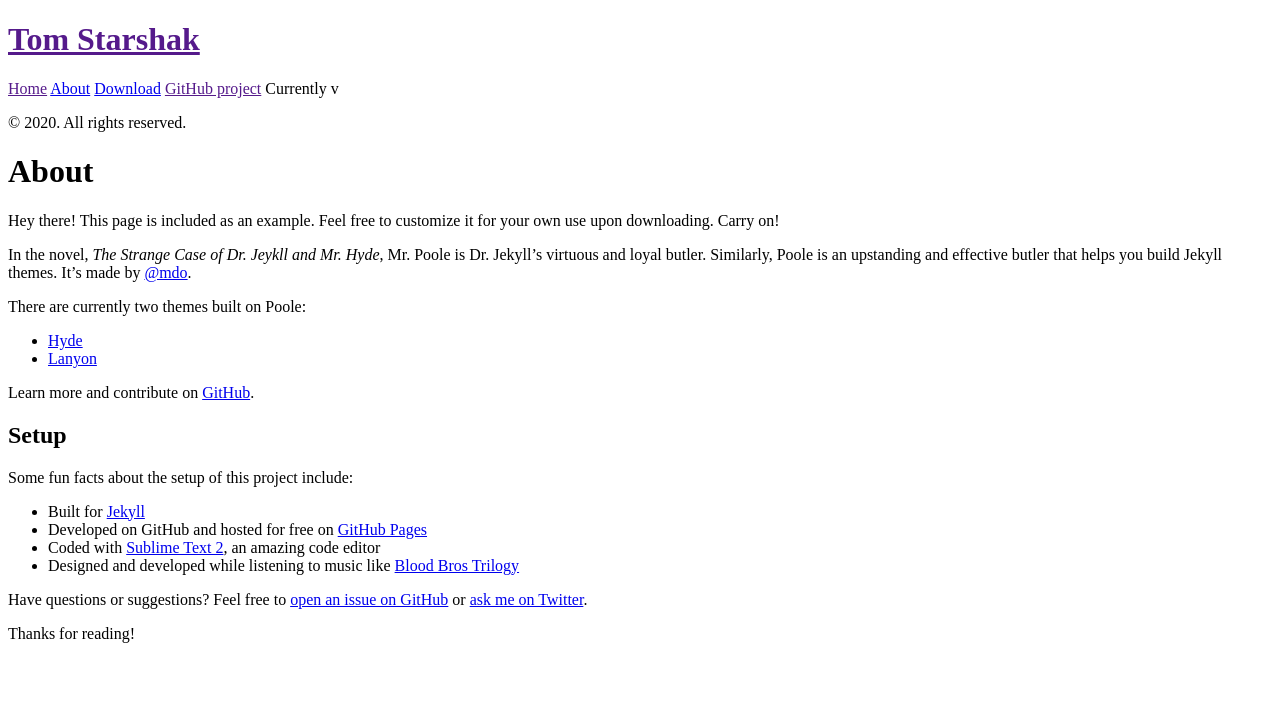
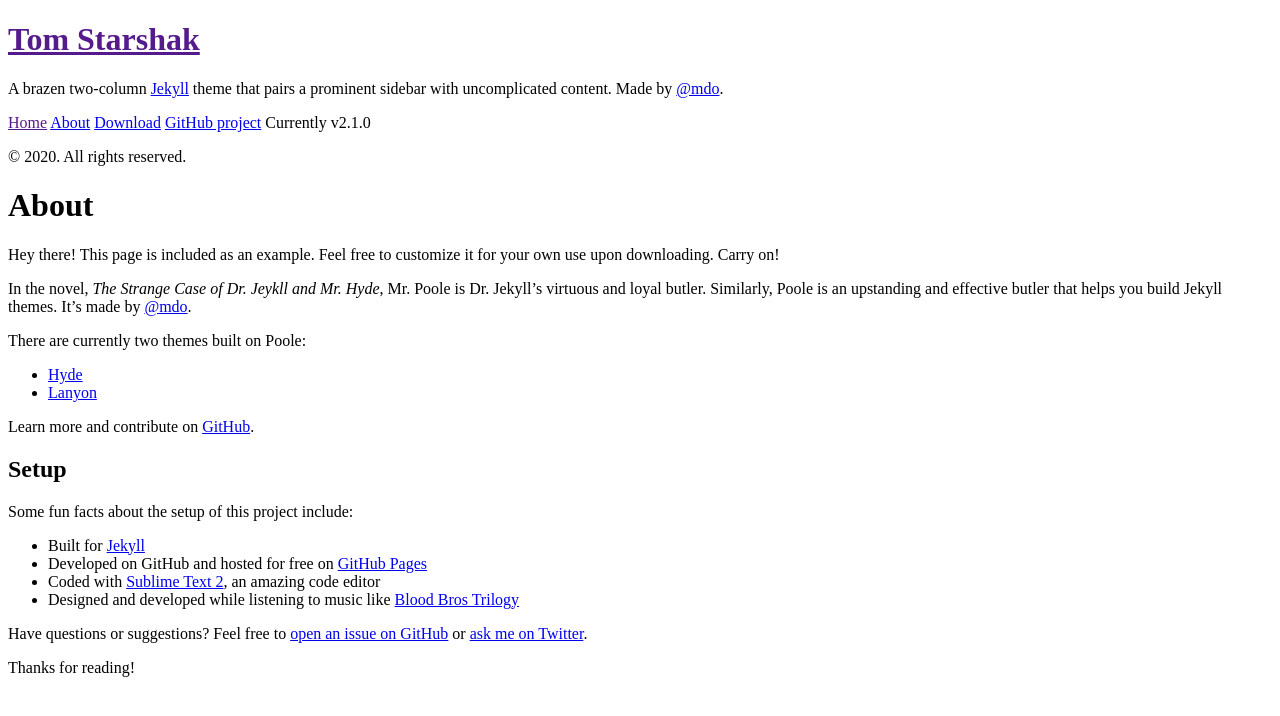
Before and after one commit to TomStarshak/TomStarshak.github.io, a Jekyll site: the page built from about.md, in a window 1280 px wide. Shown: the top 716 px of the page. Built offline with Jekyll 4.4.1, drawn with Linux system fonts in a browser that asks for light colours; Markdown is read by kramdown in place of the engine named in the settings; part of the change alters nothing that is shown.

Commit message:
Update _config.yml

```diff
--- a/_config.yml
+++ b/_config.yml
@@ -9,18 +9,18 @@ permalink:        pretty
 # Setup
 title:            Tom Starshak
 tagline:          'A Personal Page'
-# #description:      'A brazen two-column <a href="http://jekyllrb.com" target="_blank">Jekyll</a> theme that pairs a prominent sidebar with uncomplicated content. Made by <a href="https://twitter.com/mdo" target="_blank">@mdo</a>.'
-# #url:              http://hyde.getpoole.com
-# #baseurl:          /
+description:      'A brazen two-column <a href="http://jekyllrb.com" target="_blank">Jekyll</a> theme that pairs a prominent sidebar with uncomplicated content. Made by <a href="https://twitter.com/mdo" target="_blank">@mdo</a>.'
+url:              http://hyde.getpoole.com
+baseurl:          /
 
-# author:
-  # name:           'Mark Otto'
-  # url:            https://twitter.com/mdo
+author:
+  name:           'Mark Otto'
+  url:            https://twitter.com/mdo
 
-# paginate:         5
+paginate:         5
 
-# # Custom vars
-# version:          2.1.0
+# Custom vars
+version:          2.1.0
 
-# github:
-  # repo:           https://github.com/poole/hyde
+github:
+  repo:           https://github.com/poole/hyde
```
